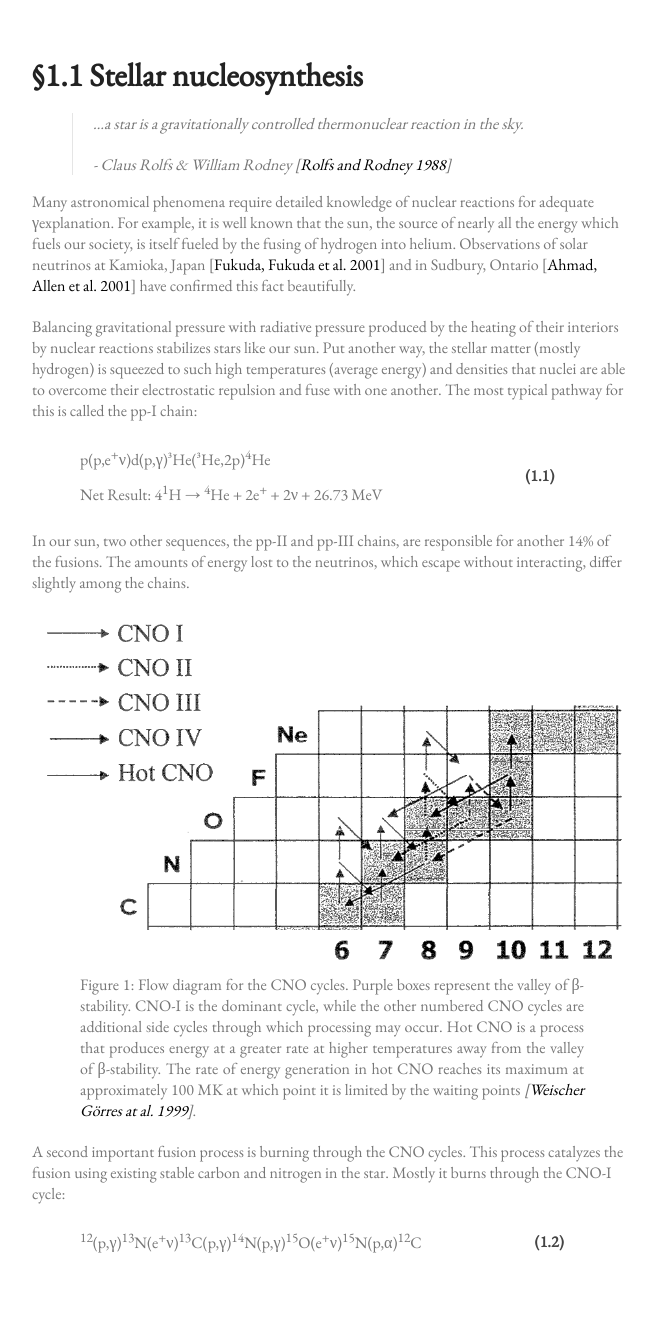
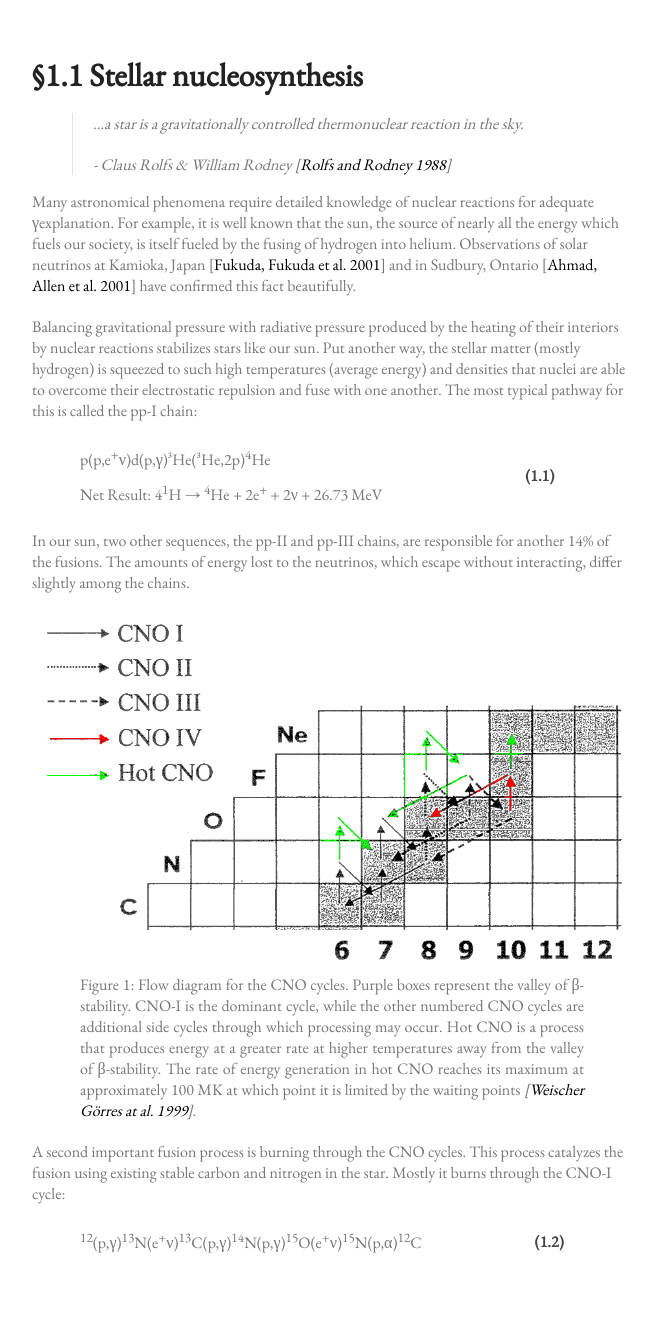
Before and after one commit to dwvisser/19ne-thesis, a Jekyll site: the page built from 1.1-stellar-nucleosynthesis.md, in a window 1280 px wide. Shown: the whole page, without its empty margins (308-964 px from the left). Built offline with Jekyll 4.4.1, drawn with Linux system fonts in a browser that asks for light colours.

Commit message:
Colorized figure a little to disambiguate cycles.

```diff
--- a/1.1-stellar-nucleosynthesis.md
+++ b/1.1-stellar-nucleosynthesis.md
@@ -47,7 +47,8 @@ for another 14% of the fusions. The amounts of energy lost to the neutrinos,
 which escape without interacting, differ slightly among the chains.
 
 <div class="figure" id="figure-1">
-	<img src="../images/figure-1-cno.png" alt="Placeholder for Figure 1."/>
+	<img src="../images/figure-1-cno-color.png"
+	alt="Placeholder for Figure 1."/>
 	<div class="caption">
 		<p>Figure 1: Flow diagram for the CNO cycles. Purple boxes represent
 			the valley of β-stability. CNO-I is the dominant cycle, while the
```
Also changed, not shown: images/figure-1-cno-color.png (added).
